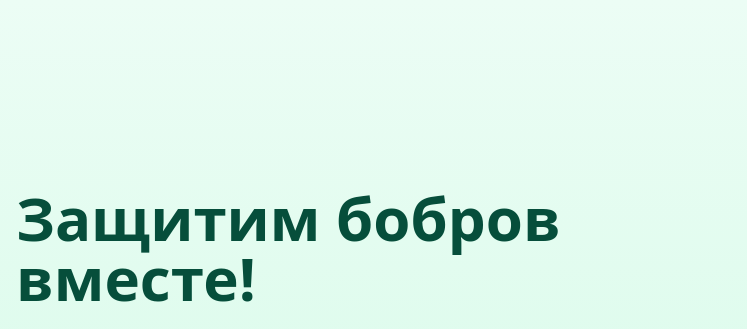
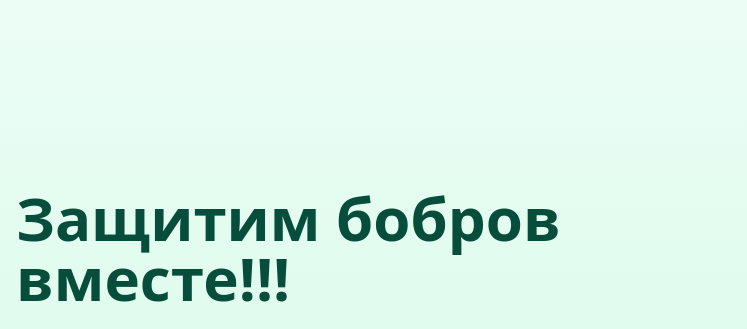
Before and after one commit to alisameta09/learning-git, a plain HTML site: page index.html in a window 1280 px wide. Shown: the top 329 px of the page, 0-747 px from the left. Drawn offline with nearby package versions, Linux system fonts and the light colour scheme.

Commit message:
Update index.html

```diff
--- a/index.html
+++ b/index.html
@@ -203,7 +203,7 @@
             <h1
                     class="text-4xl md:text-6xl font-bold text-emerald-900 mb-6 leading-tight"
             >
-                Защитим бобров вместе!
+                Защитим бобров вместе!!!
             </h1>
             <p class="text-lg md:text-xl text-gray-700 mb-8">
                 Международная корпорация BeaverGuard объединяет усилия для сохранения
```
